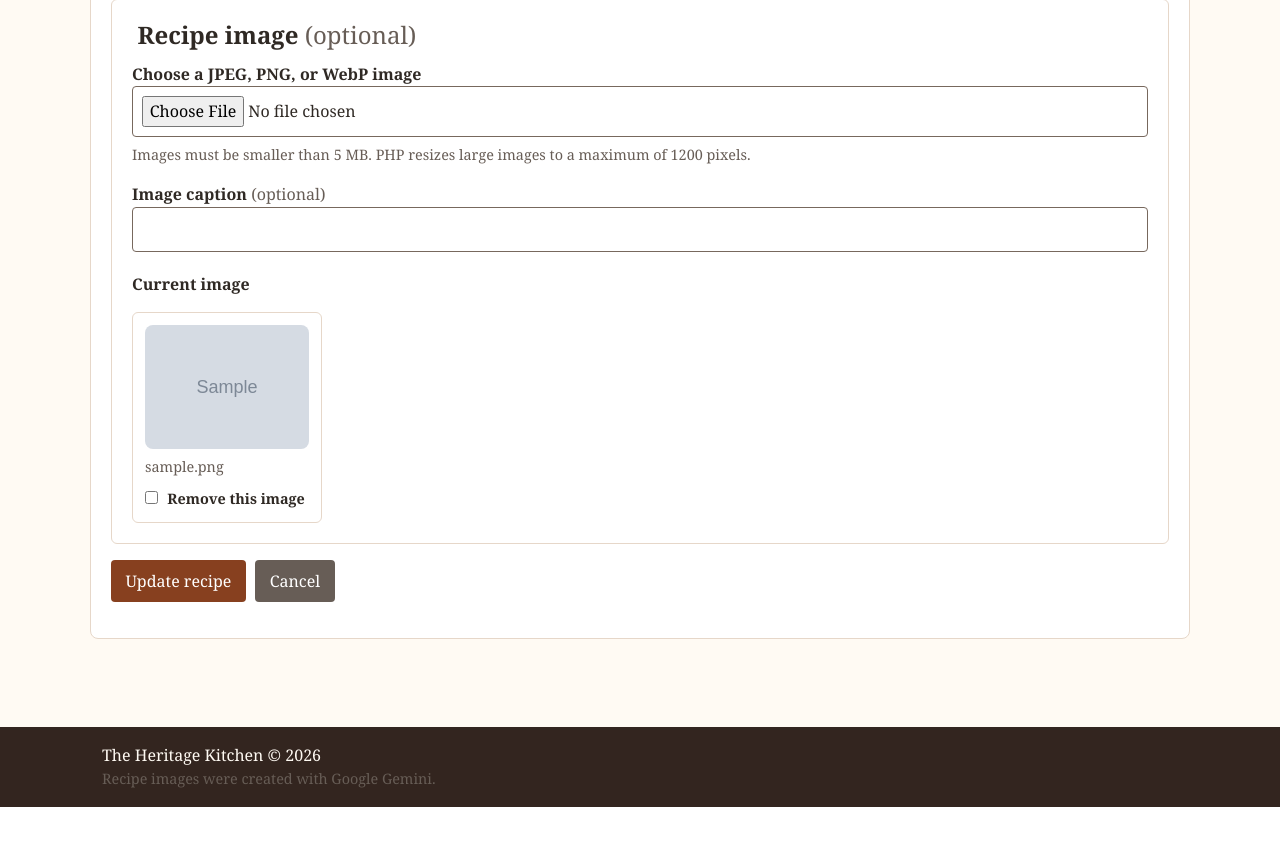
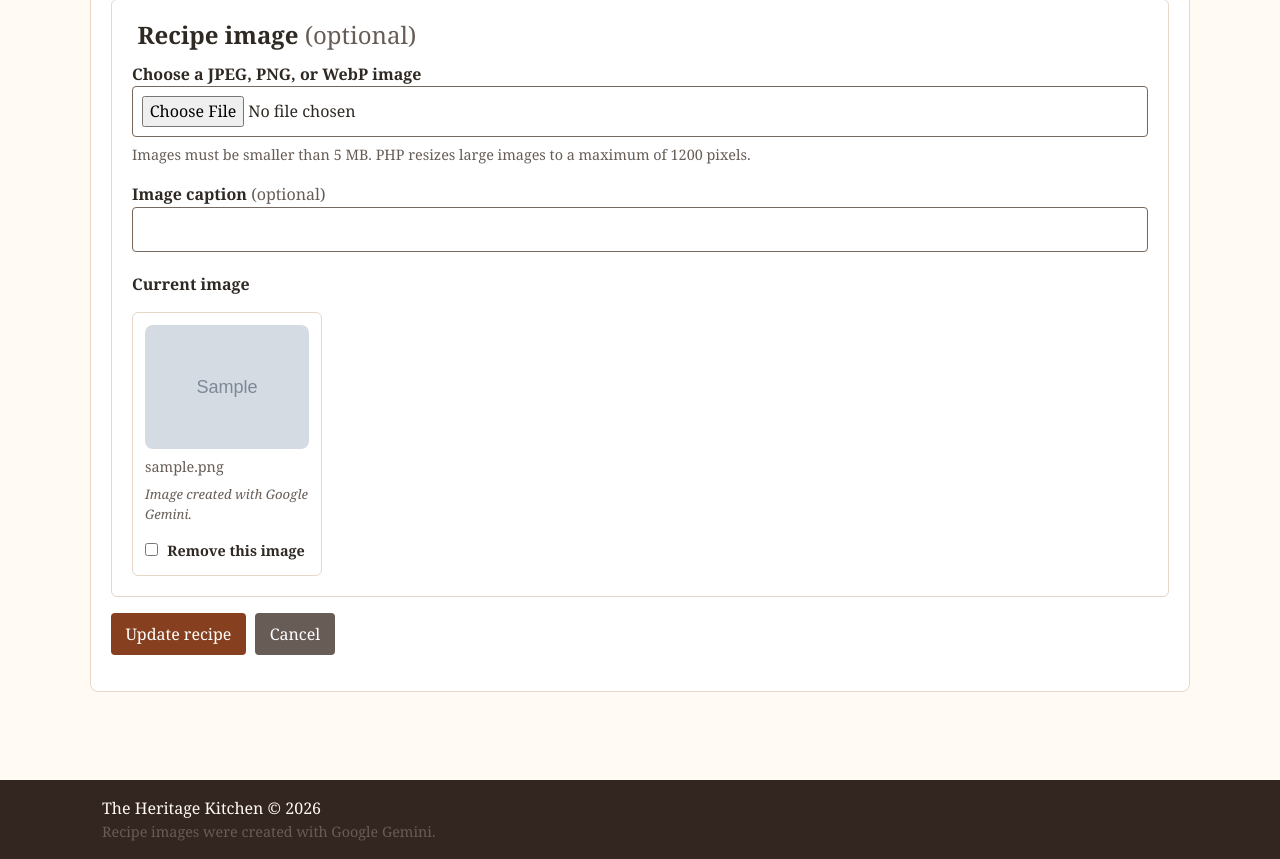
Before and after one commit to mmera21/heritage-kitchen, a PHP site: page /admin/recipe_edit.php?id=1 in a window 1280 px wide. Shown: the part 1273-2132 px from the top of the page. Before the commit the page ends 2080 px from the top, so only its background shows below. Run offline with PHP 8.4, Linux system fonts and the light colour scheme; the visitor is signed in with stand-in values (Sample User, id 1); tables that the repository leaves empty or names only in its code hold one stand-in row (values such as "Sample post"); grey boxes marked "Sample" are stand-in pictures; some libraries are stand-ins or nearby versions.

Commit message:
Credit Gemini on each recipe image

```diff
--- a/admin/recipe_form.php
+++ b/admin/recipe_form.php
@@ -68,6 +68,7 @@
                         <?php if ($image['image_caption']): ?>
                             <figcaption><?php echo e($image['image_caption']); ?></figcaption>
                         <?php endif; ?>
+                        <p class="gemini-image-credit">Image created with Google Gemini.</p>
                         <label>
                             <input name="delete_image_ids[]" type="checkbox" value="<?php echo $image['image_id']; ?>">
                             Remove this image
--- a/index.php
+++ b/index.php
@@ -47,6 +47,7 @@ require 'header.php';
                 <article class="recipe-card col-md-6 col-lg-4">
                     <?php if ($recipe['image_path']): ?>
                         <img class="recipe-card-image" src="<?php echo e(application_url($recipe['image_path'])); ?>" alt="<?php echo e($recipe['image_caption'] ?: 'Photo of ' . $recipe['title']); ?>">
+                        <p class="gemini-image-credit">Image created with Google Gemini.</p>
                     <?php endif; ?>
                     <p class="eyebrow"><?php echo e($recipe['lineage_name'] ?? 'Uncategorized'); ?></p>
                     <h3><?php echo e($recipe['title']); ?></h3>
--- a/lineage.php
+++ b/lineage.php
@@ -49,6 +49,7 @@ require 'header.php';
                 <article class="recipe-card col-md-6 col-lg-4">
                     <?php if ($recipe['image_path']): ?>
                         <img class="recipe-card-image" src="<?php echo e(application_url($recipe['image_path'])); ?>" alt="<?php echo e($recipe['image_caption'] ?: 'Photo of ' . $recipe['title']); ?>">
+                        <p class="gemini-image-credit">Image created with Google Gemini.</p>
                     <?php endif; ?>
                     <h3><?php echo e($recipe['title']); ?></h3>
                     <p>Introduced by <?php echo e($recipe['introduced_by']); ?></p>
--- a/recipe.php
+++ b/recipe.php
@@ -91,6 +91,7 @@ require 'header.php';
                     <?php if ($image['image_caption']): ?>
                         <figcaption><?php echo e($image['image_caption']); ?></figcaption>
                     <?php endif; ?>
+                    <p class="gemini-image-credit">Image created with Google Gemini.</p>
                 </figure>
             <?php endforeach; ?>
         </section>
--- a/search.php
+++ b/search.php
@@ -68,6 +68,7 @@ require 'header.php';
                 <article class="recipe-card col-md-6 col-lg-4">
                     <?php if ($recipe['image_path']): ?>
                         <img class="recipe-card-image" src="<?php echo e(application_url($recipe['image_path'])); ?>" alt="<?php echo e($recipe['image_caption'] ?: 'Photo of ' . $recipe['title']); ?>">
+                        <p class="gemini-image-credit">Image created with Google Gemini.</p>
                     <?php endif; ?>
                     <p class="eyebrow"><?php echo e($recipe['lineage_name'] ?? 'Uncategorized'); ?></p>
                     <h2><?php echo e($recipe['title']); ?></h2>
--- a/style.css
+++ b/style.css
@@ -120,7 +120,7 @@ nav {
     display: block;
     width: 100%;
     aspect-ratio: 4 / 3;
-    margin: 0 0 1rem;
+    margin: 0 0 .35rem;
     border-radius: 5px;
     object-fit: cover;
 }
@@ -278,6 +278,13 @@ textarea { min-height: 130px; }
     }
 }
 
+.gemini-image-credit {
+    margin: .35rem 0 1rem;
+    color: #675d56;
+    font-size: .82rem;
+    font-style: italic;
+}
+
 @media (max-width: 650px) {
     .form-row,
     .sort-form {
```
